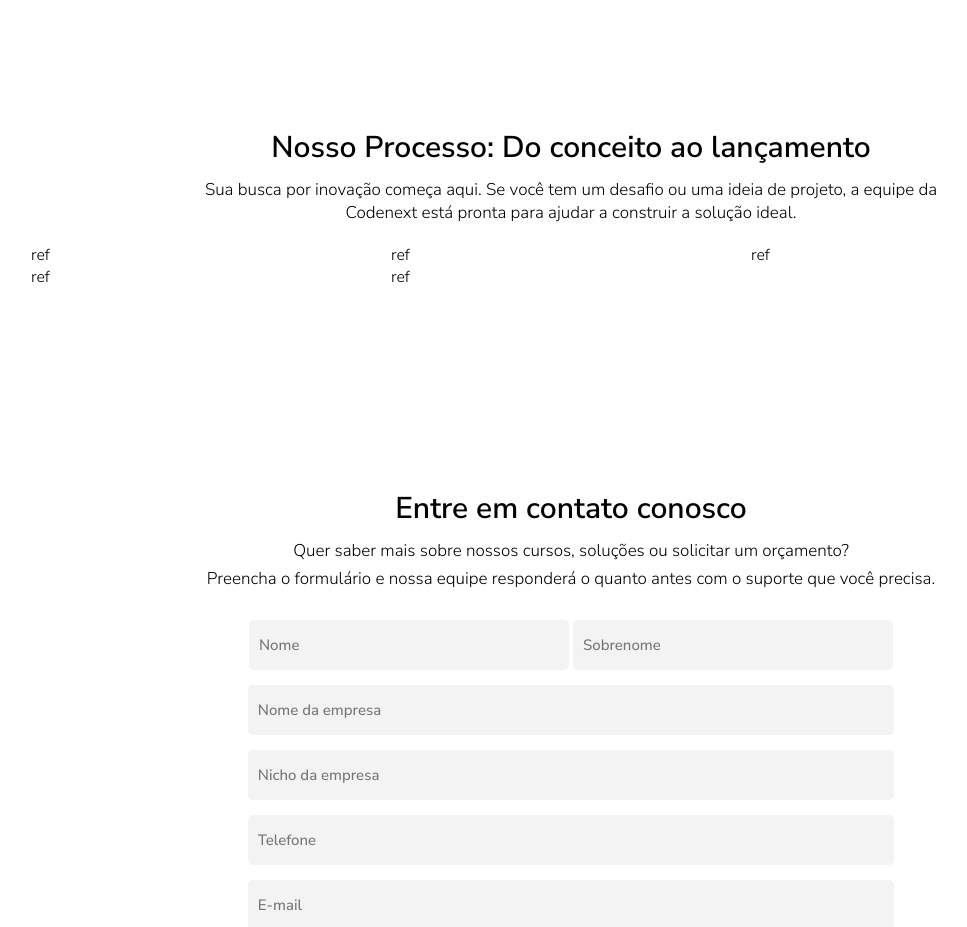
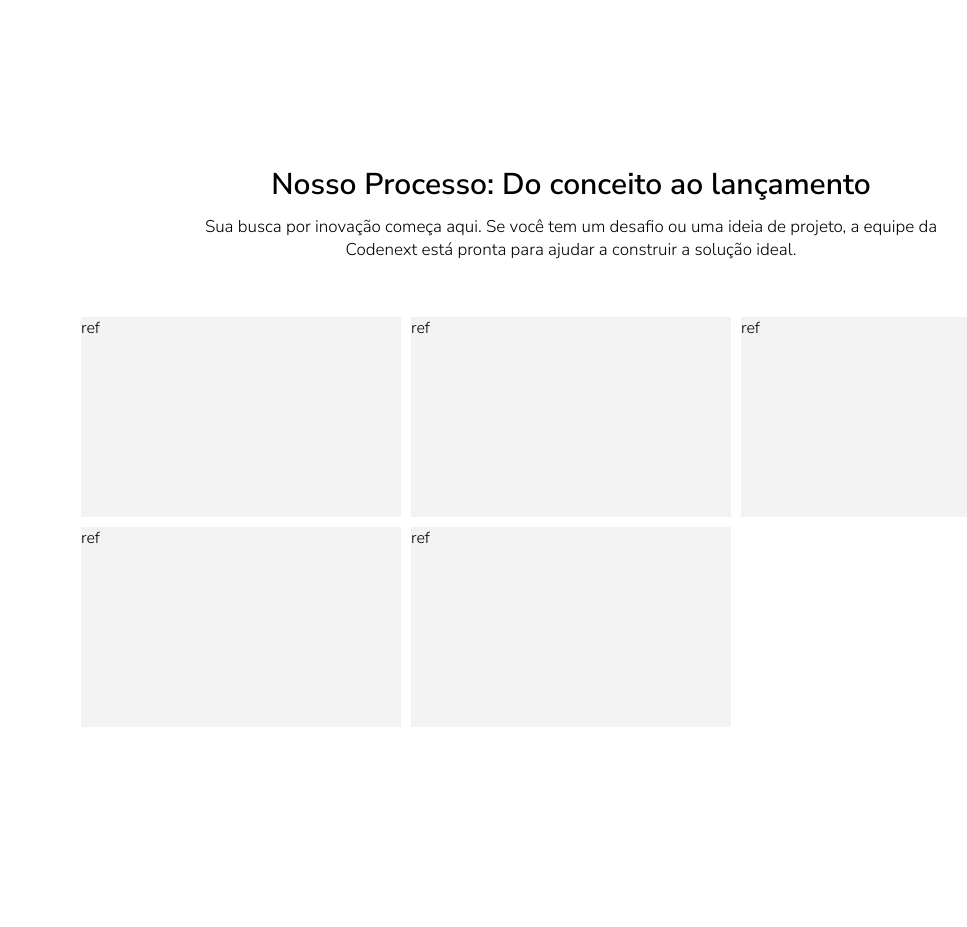
Before and after one commit to codenextofc/website, a plain HTML site: page html/home.html in a window 1280 px wide. Shown: the part 1952-2879 px from the top of the page, without its empty margins (69-1036 px from the left). Drawn offline with Linux system fonts and the light colour scheme; a web font is replaced by a local one.

Commit message:
Sendo criada seção grid

```diff
--- a/css/home.css
+++ b/css/home.css
@@ -288,11 +288,12 @@ hr {
 }
 
 .section-client{
-   padding: 0 100px;
+   padding: 0 150px;
    margin-bottom: 200px;
 }
 
 .client-container{
+  height: 200px;
   flex-direction: column;
   display: flex;
   justify-content: center;
@@ -316,6 +317,29 @@ hr {
 .client-grid-container{
   display: grid;
   grid-template-columns: repeat(3, 1fr);
+  grid-template-rows: 200px 200px;
+  column-gap: 10px;
+  row-gap: 10px;
+}
+
+.client-grid1{
+  background-color: #f3f3f3;
+}
+
+.client-grid2{
+  background-color: #f3f3f3;
+}
+
+.client-grid3{
+  background-color: #f3f3f3;
+}
+
+.client-grid4{
+  background-color: #f3f3f3;
+}
+
+.client-grid5{
+  background-color: #f3f3f3;
 }
 
 .section-form{
```
